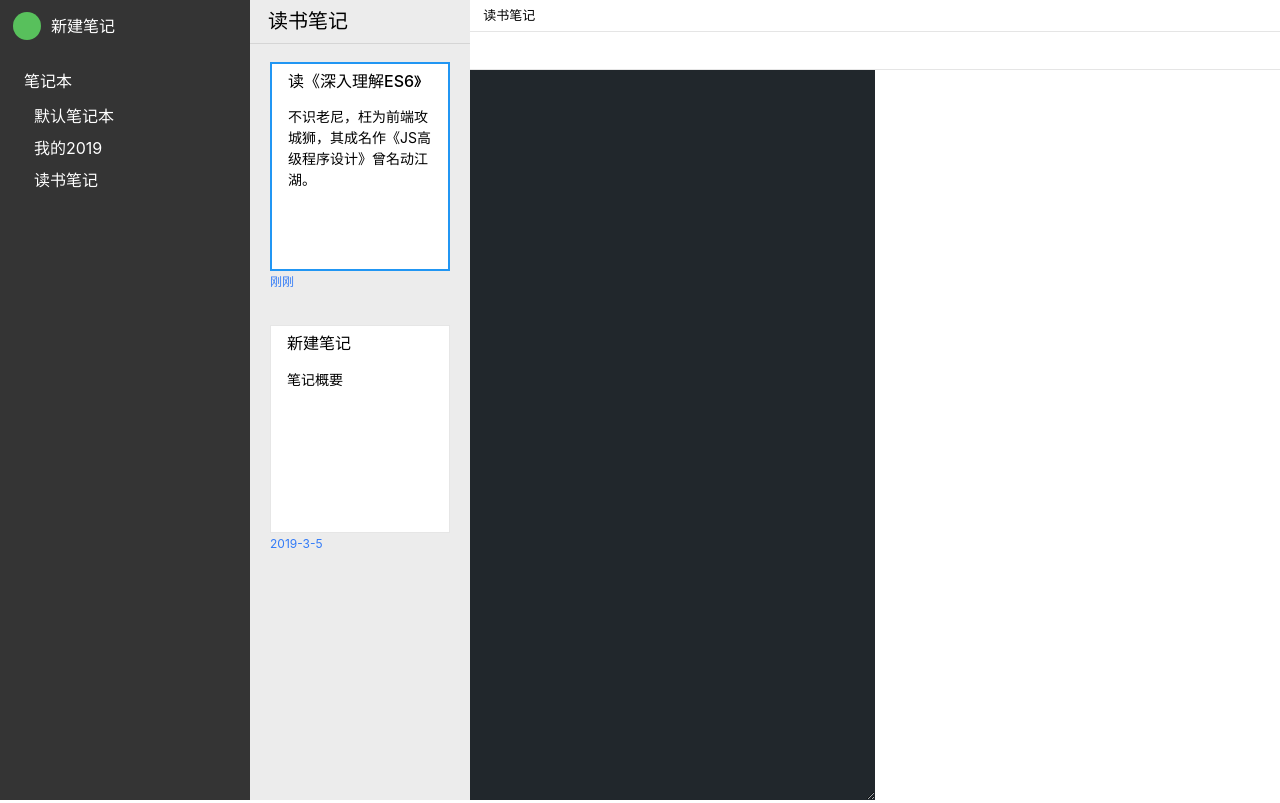
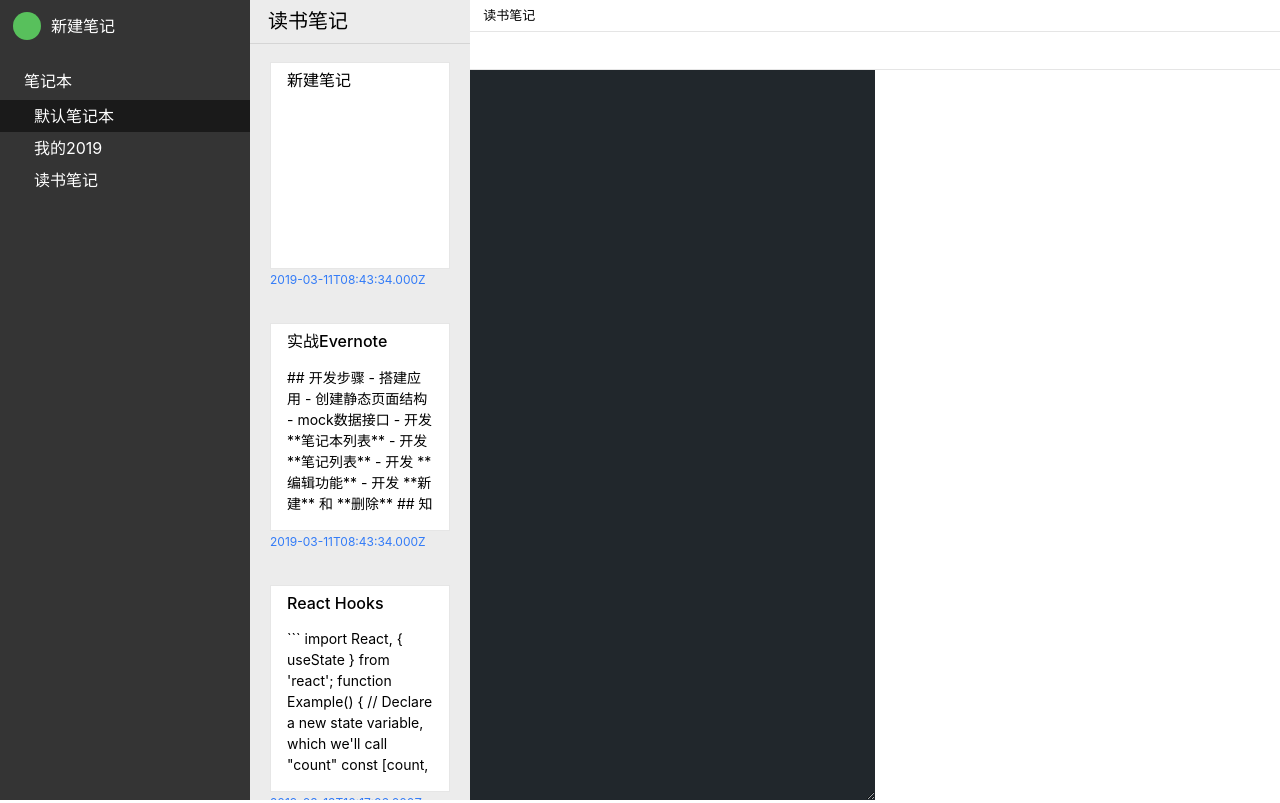
Before and after one commit to zeehomy/fe-react-evernote, a React (Create React App) app: page / in a window 1280 px wide. Built offline with nearby package versions, Linux system fonts and the light colour scheme; data requests are answered from the project's data file; a small style sheet from the web is missing.

Commit message:
load notes books

```diff
--- a/src/App.js
+++ b/src/App.js
@@ -7,14 +7,20 @@ class App extends Component {
   constructor(props) {
     super(props);
     this.state = {
-      notebooks: []
+      notebooks: [],
+      currentBookIndex: 0,
+      notes: []
     };
   }
 
+  // 使用classnames 优化className
+  // 格式化note.body(省略号),datetime(通过new Date('')、刚刚、前天、昨天、2月13日 23:23).
+
   componentDidMount() {
     axios.get('http://localhost:3100/notebooks').then(res => {
-      console.log(res.data);
       this.setState({ notebooks: res.data });
+      const currentBook = res.data[this.state.currentBookIndex];
+      this.loadNotes(currentBook.id);
     });
   }
 
@@ -39,7 +45,8 @@ class App extends Component {
                 <ul className="notebooks-list">
                   {
                     notebooks.map((notebook, index) => (
-                      <li key={notebook.id} className="notebook-item">
+                      <li key={notebook.id} className={'notebook-item ' + (this.state.currentBookIndex === index ? 'active' : '')}
+                        onClick={() => this.handleSelectBook(index)}>
                         <div className="title has-icon">
                           <i className="iconfont icon-book"></i>
                           {notebook.name}
@@ -57,38 +64,26 @@ class App extends Component {
           <div className="header">读书笔记</div>
           <div className="body">
             <ul className="notes-list">
-              <li>
-                <div className="note-brief active">
+            {
+              this.state.notes.map((note, index) => (
+                <li key={note.id}>
+                  <div className="note-brief">
                     <div className="box">
-                    <div className="header">读《深入理解ES6》</div>
+                      <div className="header">{note.title}</div>
                       <div className="body">
-                      不识老尼，枉为前端攻城狮，其成名作《JS高级程序设计》曾名动江湖。
+                        {note.body}
                       </div>
                     </div>
                     <div className="footer">
-                    <div className="datetime">刚刚</div>
+                      <div className="datetime">{note.datetime}</div>
                       <button className="trash button">
                         <i className="iconfont icon-trash"></i>
                       </button>
                     </div>
                   </div>
                 </li>
-              <li>
-                <div className="note-brief">
-                  <div className="box">
-                    <div className="header">新建笔记</div>
-                    <div className="body">
-                      笔记概要
-                    </div>
-                  </div>
-                  <div className="footer">
-                    <div className="datetime">2019-3-5</div>
-                    <button className="trash button">
-                      <i className="iconfont icon-trash"></i>
-                    </button>
-                  </div>
-                </div>
-              </li>
+              ))
+            }
             </ul>
           </div>
         </div>
@@ -114,6 +109,19 @@ class App extends Component {
       </div>
     );
   }
+
+  handleSelectBook(index) {
+    this.setState({ currentBookIndex: index });
+    const book = this.state.notebooks[index];
+    this.loadNotes(book.id);
+  }
+
+  loadNotes(bookId) {
+    axios.get('http://localhost:3100/notes?bookId=' + bookId).then(res => {
+      console.log(res.data);
+      this.setState({ notes: res.data });
+    });
+  }
 }
 
 export default App;
```
Lines whose indentation alone changed are shown as unchanged.
